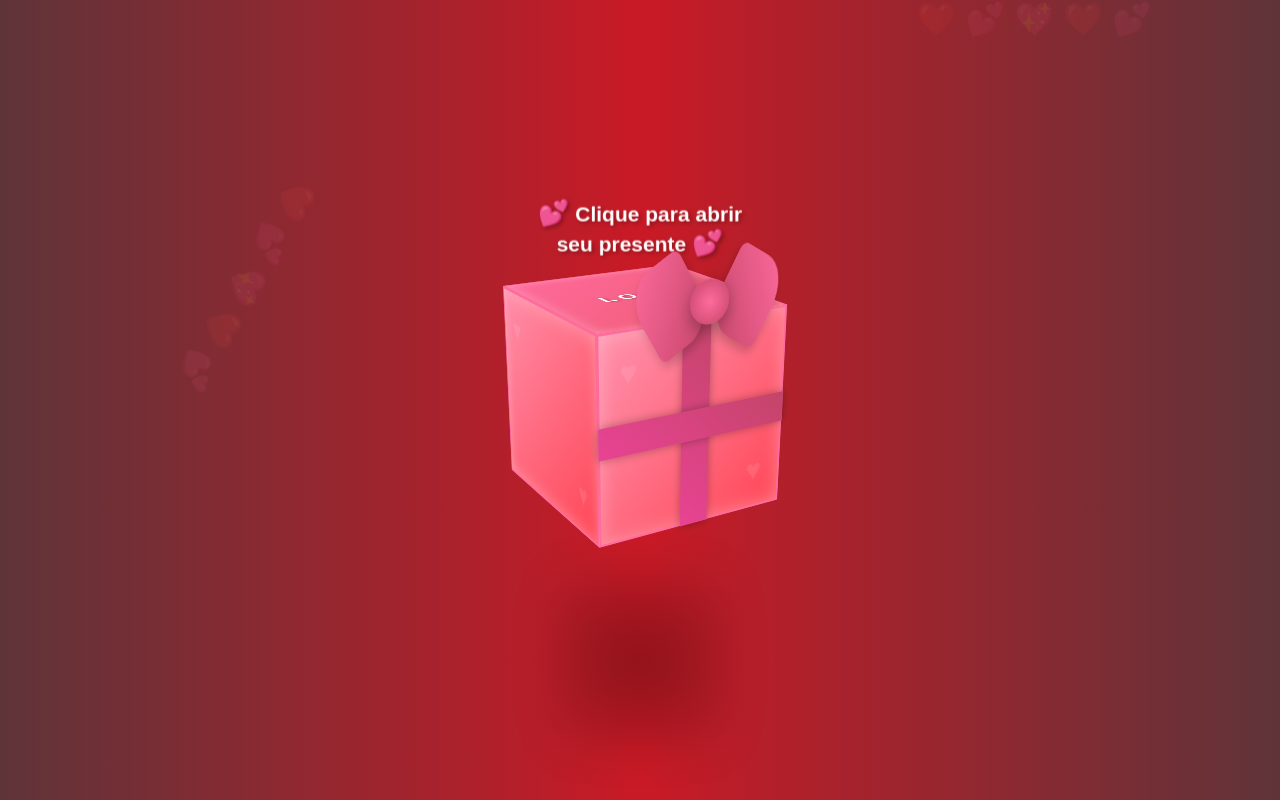
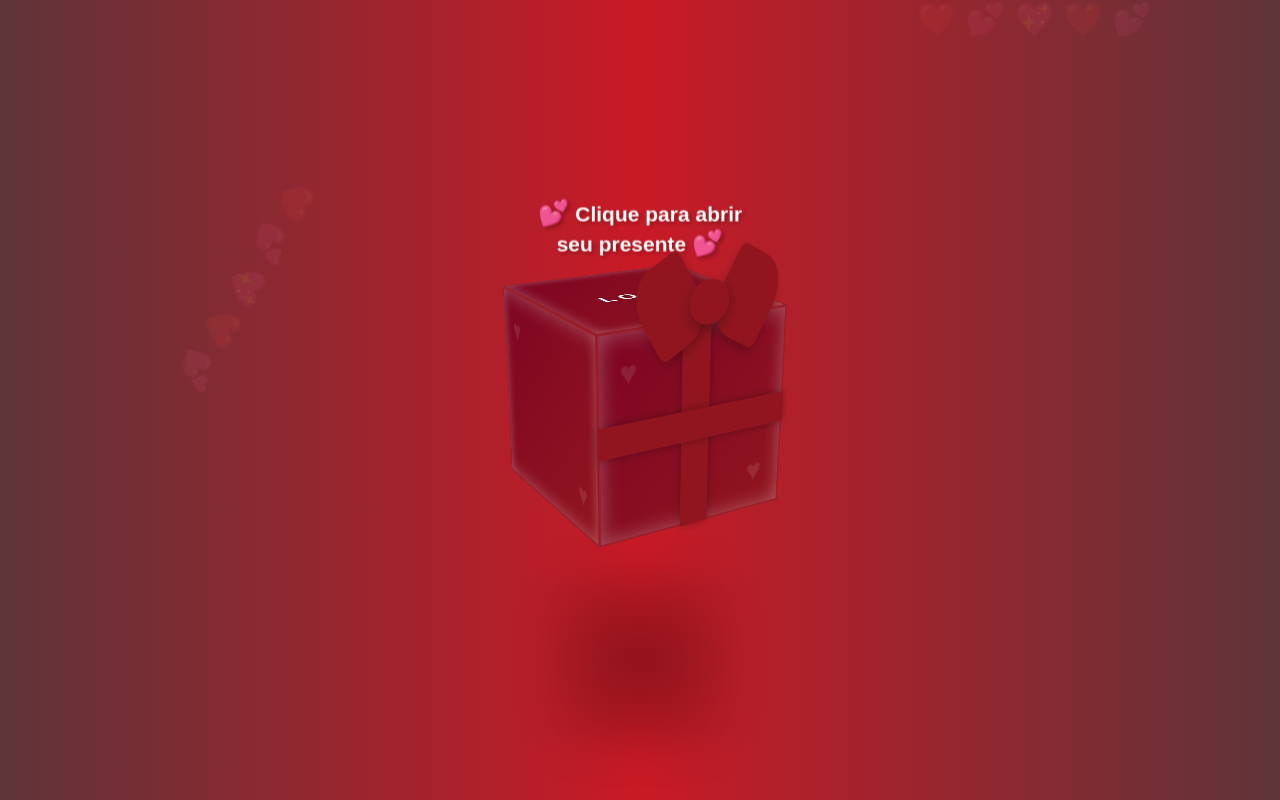
Before and after one commit to thiago-rocha-aquino/fasaf, a plain HTML site: page index.html in a window 1280 px wide. Drawn offline with Linux system fonts and the light colour scheme.

Commit message:
Update style_.css

```diff
--- a/style_.css
+++ b/style_.css
@@ -105,8 +105,8 @@ body {
 
 .face {
     position: absolute;
-    background: linear-gradient(135deg, #ff8fab, #ff4757);
-    border: 2px solid #ff6b9d;
+    background: linear-gradient(135deg, #7e0523, #91151f);
+    border: 2px solid #99202a;
     box-shadow: inset 0 0 20px rgba(255, 255, 255, 0.3);
 }
 
@@ -146,7 +146,7 @@ body {
 
 .face.top {
     transform: rotateX(90deg) translateZ(100px);
-    background: linear-gradient(135deg, #ff6b9d, #ee5a6f);
+    background: linear-gradient(135deg,  #7e0523, #91151f);
     overflow: hidden;
 }
 
@@ -200,7 +200,7 @@ body {
 /* 3D Ribbon */
 .ribbon {
     position: absolute;
-    background: linear-gradient(45deg, #e84393, #c44569);
+    background: linear-gradient(45deg, #91151f, #91151f);
     transform-style: preserve-3d;
 }
 
@@ -234,7 +234,7 @@ body {
 .bow-center {
     width: 40px;
     height: 40px;
-    background: radial-gradient(circle, #ff6b9d, #c44569);
+    background: radial-gradient(circle, #91151f, #91151f);
     border-radius: 50%;
     position: relative;
     z-index: 2;
@@ -246,7 +246,7 @@ body {
     position: absolute;
     width: 60px;
     height: 80px;
-    background: linear-gradient(135deg, #ff6b9d, #c44569);
+    background: linear-gradient(135deg, #91151f, #91151f);
     top: -20px;
     border-radius: 50% 10% 50% 10%;
     box-shadow: 0 5px 10px rgba(0, 0, 0, 0.2);
```
